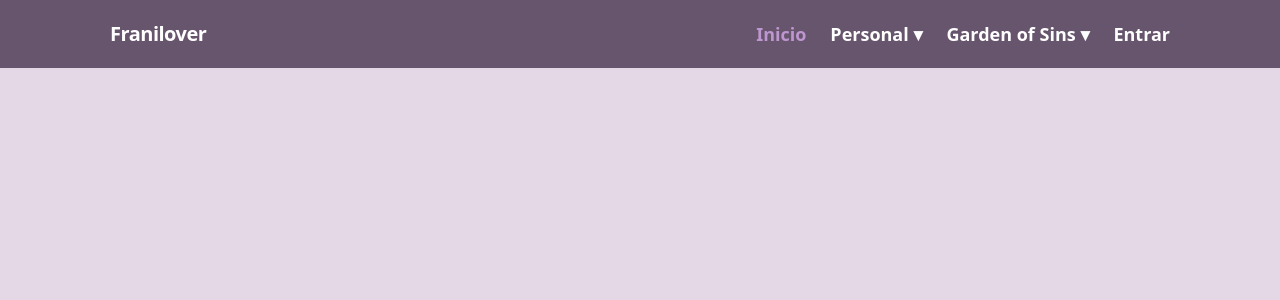
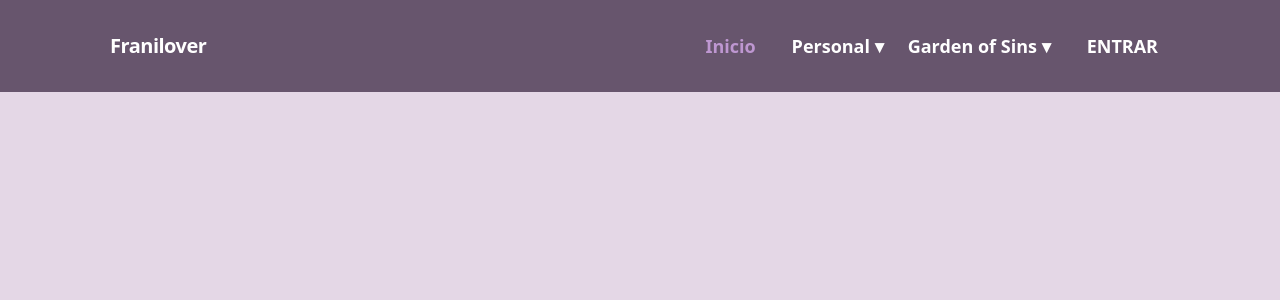
Before and after one commit to BarrioCultural/BarrioCultural.github.io, a Next.js app: page / in a window 1280 px wide. Shown: the top 300 px of the page. Built offline with nearby package versions, Linux system fonts and the light colour scheme; no server answers.

Commit message:
dxf ghnjk

```diff
--- a/src/components/navbar/navbar.jsx
+++ b/src/components/navbar/navbar.jsx
@@ -4,13 +4,13 @@ import React, { useState } from 'react';
 import Link from 'next/link';
 import { usePathname } from 'next/navigation';
 import { cn } from "@/lib/utils";
-import { useAuth } from '@/components/authContext'; // Importamos el contexto
+import { useAuth } from '@/components/authContext';
 import { supabase } from '@/lib/supabase';
 
 const Navbar = () => {
   const currentPath = usePathname();
   const [isOpen, setIsOpen] = useState(false);
-  const { user, perfil } = useAuth(); // Obtenemos el usuario y perfil
+  const { user, perfil } = useAuth();
 
   const closeMenu = () => setIsOpen(false);
 
@@ -24,7 +24,6 @@ const Navbar = () => {
     currentPath === path ? "text-accent" : "text-white hover:text-accent"
   );
 
-  // Permisos para subir
   const puedeSubir = perfil?.rol === 'admin' || perfil?.rol === 'autor';
 
   return (
@@ -40,20 +39,20 @@ const Navbar = () => {
         <button
           className="flex md:hidden flex-col gap-1.5 cursor-pointer"
           onClick={() => setIsOpen(!isOpen)}
-          aria-label="Abrir menú"
         >
           <span className="w-6 h-0.75 bg-white transition-all"></span>
           <span className="w-6 h-0.75 bg-white transition-all"></span>
           <span className="w-6 h-0.75 bg-white transition-all"></span>
         </button>
 
-        {/* MENÚ DE NAVEGACIÓN (Estructura original recuperada) */}
+        {/* MENÚ DE NAVEGACIÓN */}
         <ul className={cn(
           "hidden md:flex items-center gap-6 list-none",
-          isOpen ? "absolute top-full left-0 w-full bg-bg-menu p-3 grid grid-cols-1 gap-3 animate-in fade-in slide-in-from-top-2 flex" : "hidden"
+          isOpen ? "absolute top-full left-0 w-full bg-bg-menu p-3 flex flex-col gap-3 animate-in fade-in slide-in-from-top-2" : "hidden"
         )}>
 
-          <li className="md:contents bg-white/5 md:bg-transparent border border-white/10 md:border-none rounded-xl p-3">
+          {/* INICIO - Fila completa */}
+          <li className="w-full md:w-auto bg-white/5 md:bg-transparent border border-white/10 md:border-none rounded-xl p-3">
             <Link
               href="/"
               onClick={closeMenu}
@@ -63,56 +62,50 @@ const Navbar = () => {
             </Link>
           </li>
 
-          <li className="group relative bg-white/5 md:bg-transparent border border-white/10 md:border-none rounded-xl p-3 md:p-0">
+          {/* PERSONAL - Título + Grid 2 columnas */}
+          <li className="w-full md:w-auto group relative bg-white/5 md:bg-transparent border border-white/10 md:border-none rounded-xl p-3 md:p-0">
             <span className="block text-center md:text-left text-sm md:text-lg font-bold text-accent md:text-white uppercase md:normal-case tracking-widest md:tracking-normal mb-2 md:mb-0 cursor-default">
               Personal <span className="hidden md:inline">▾</span>
             </span>
             <ul className="grid grid-cols-2 md:grid-cols-1 gap-2 md:hidden group-hover:md:block md:absolute md:top-full md:left-0 md:min-w-45 md:bg-bg-menu md:rounded-b-lg md:py-2 md:shadow-xl">
               <li><Link href="/dibujos" onClick={closeMenu} className={cn(linkStyles('/dibujos'), "block text-center md:text-left bg-white/10 md:bg-transparent p-2 md:px-5 md:py-3 text-xs md:text-sm rounded-md")}>Dibujos</Link></li>
               <li><Link href="/fotos" onClick={closeMenu} className={cn(linkStyles('/fotos'), "block text-center md:text-left bg-white/10 md:bg-transparent p-2 md:px-5 md:py-3 text-xs md:text-sm rounded-md")}>Fotos</Link></li>
-              <li><Link href="/contacto" onClick={closeMenu} className={cn(linkStyles('/contacto'), "block text-center md:text-left bg-white/10 md:bg-transparent p-2 md:px-5 md:py-3 text-xs md:text-sm rounded-md")}>Contacto</Link></li>
+              <li className="col-span-2 md:col-span-1"><Link href="/contacto" onClick={closeMenu} className={cn(linkStyles('/contacto'), "block text-center md:text-left bg-white/10 md:bg-transparent p-2 md:px-5 md:py-3 text-xs md:text-sm rounded-md")}>Contacto</Link></li>
             </ul>
           </li>
 
-          <li className="group relative bg-white/5 md:bg-transparent border border-white/10 md:border-none rounded-xl p-3 md:p-0">
+          {/* GARDEN - Título + Grid 2 columnas */}
+          <li className="w-full md:w-auto group relative bg-white/5 md:bg-transparent border border-white/10 md:border-none rounded-xl p-3 md:p-0">
             <span className="block text-center md:text-left text-sm md:text-lg font-bold text-accent md:text-white uppercase md:normal-case tracking-widest md:tracking-normal mb-2 md:mb-0 cursor-default">
               Garden of Sins <span className="hidden md:inline">▾</span>
             </span>
             <ul className="grid grid-cols-2 md:grid-cols-1 gap-2 md:hidden group-hover:md:block md:absolute md:top-full md:left-0 md:min-w-45 md:bg-bg-menu md:rounded-b-lg md:py-2 md:shadow-xl">
               <li><Link href="/personajes" onClick={closeMenu} className={cn(linkStyles('/personajes'), "block text-center md:text-left bg-white/10 md:bg-transparent p-2 md:px-5 md:py-3 text-xs md:text-sm rounded-md")}>Personajes</Link></li>
-              <li><Link href="/archivos" onClick={closeMenu} className={cn(linkStyles('/archivos'), "block text-center md:text-left bg-white/10 md:bg-transparent p-2 md:px-5 md:py-3 text-xs md:text-sm rounded-md text-terminal-green")}>Archivos <span className="text-[8px] animate-pulse">●</span></Link></li>
-              <li><a href="https://youtube.com" target="_blank" className="block text-center md:text-left bg-white/10 md:bg-transparent p-2 md:px-5 md:py-3 text-xs md:text-sm text-white rounded-md">Animaciones</a></li>
+              <li><Link href="/archivos" onClick={closeMenu} className={cn(linkStyles('/archivos'), "block text-center md:text-left bg-white/10 md:bg-transparent p-2 md:px-5 md:py-3 text-xs md:text-sm rounded-md text-terminal-green")}>Archivos</Link></li>
+              <li className="col-span-2 md:col-span-1"><a href="https://youtube.com" target="_blank" className="block text-center md:text-left bg-white/10 md:bg-transparent p-2 md:px-5 md:py-3 text-xs md:text-sm text-white rounded-md">Animaciones</a></li>
             </ul>
           </li>
 
-          {/* SECCIÓN DE CUENTA (Respetando el estilo de los otros botones) */}
-          <li className="bg-white/5 md:bg-transparent border border-white/10 md:border-none rounded-xl p-3 md:p-0">
+          {/* LOGIN / CUENTA - Fila completa */}
+          <li className="w-full md:w-auto bg-white/5 md:bg-transparent border border-white/10 md:border-none rounded-xl p-3">
             {user ? (
-               <div className="flex flex-col md:flex-row items-center gap-3">
-                 <div className="text-center md:text-right">
-                   <p className="text-[10px] text-accent font-bold uppercase tracking-tighter leading-none">
-                     {perfil?.rol || 'Usuario'}
-                   </p>
-                   <p className="text-xs text-white font-bold">
-                     {perfil?.username || user.email.split('@')[0]}
-                   </p>
+              <div className="flex flex-col md:flex-row items-center justify-between gap-3">
+                <div className="flex flex-col items-center md:items-end">
+                  <span className="text-[10px] text-accent font-bold uppercase">{perfil?.rol}</span>
+                  <span className="text-white font-bold">{perfil?.username || user.email.split('@')[0]}</span>
                 </div>
-                 {puedeSubir && (
-                   <Link href="/upload" onClick={closeMenu} className="text-[10px] bg-accent/20 text-accent border border-accent/40 px-2 py-1 rounded hover:bg-accent hover:text-black transition-all">
-                     + SUBIR
-                   </Link>
-                 )}
-                 <button onClick={handleLogout} className="text-[10px] text-white/40 hover:text-white uppercase font-bold tracking-widest">
-                   Salir
-                 </button>
+                <div className="flex gap-2">
+                  {puedeSubir && <Link href="/upload" onClick={closeMenu} className="bg-accent/20 text-accent border border-accent/40 px-3 py-1 rounded text-xs font-bold">+ SUBIR</Link>}
+                  <button onClick={handleLogout} className="text-white/40 hover:text-white text-xs font-bold uppercase">Salir</button>
+                </div>
               </div>
             ) : (
               <Link
                 href="/login"
                 onClick={closeMenu}
-                 className="block text-center text-sm md:text-lg font-bold text-white hover:text-accent bg-white/10 md:bg-transparent rounded-lg p-3 md:p-0"
+                className="block text-center text-lg font-bold text-white hover:text-accent bg-white/10 md:bg-transparent rounded-lg p-3 md:p-0"
               >
-                 Entrar
+                ENTRAR
               </Link>
             )}
           </li>
```
Lines whose indentation alone changed are shown as unchanged.
